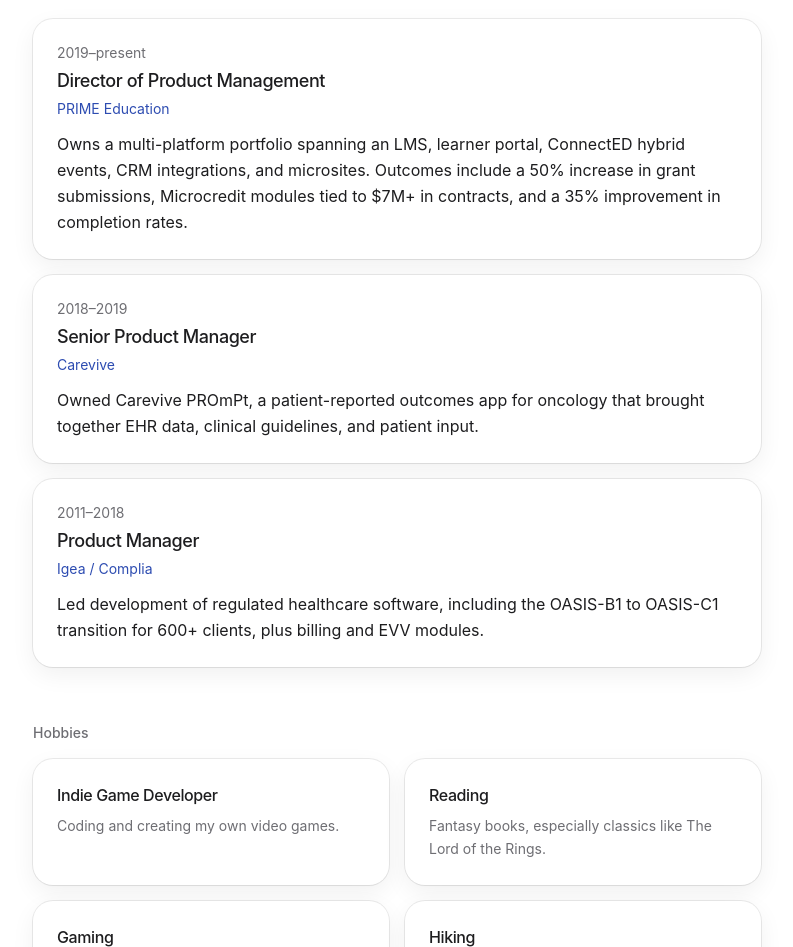
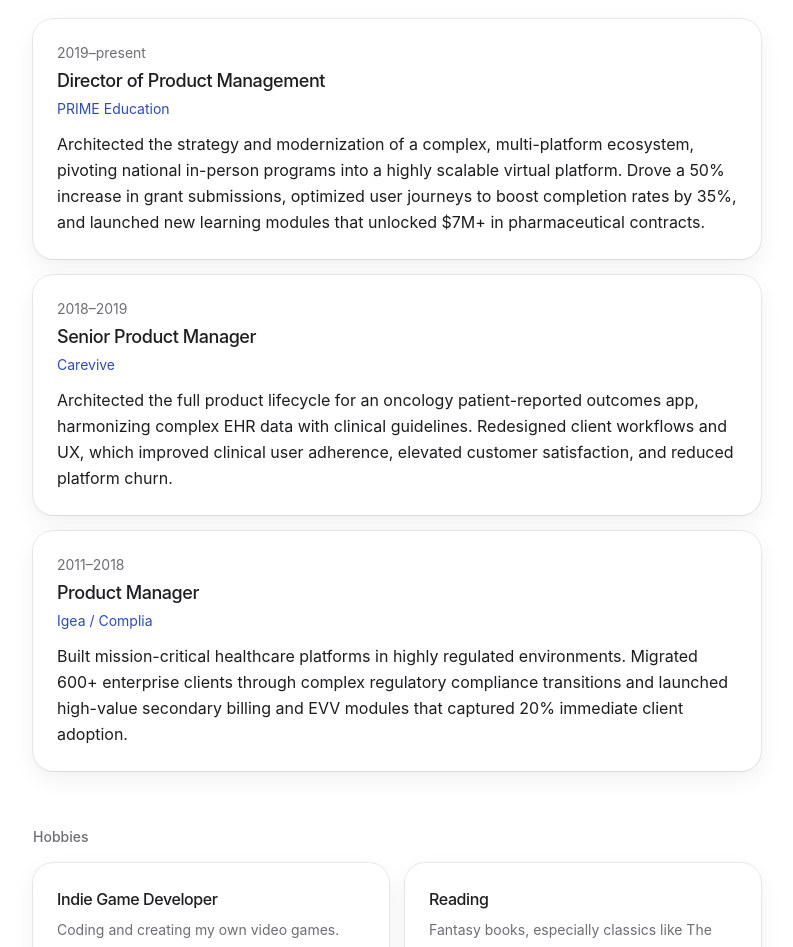
Before and after one commit to Baltindors/leosan-info, a Vue app: page / in a window 1280 px wide. Shown: the part 960-1907 px from the top of the page, without its empty margins (243-1036 px from the left). Built offline with nearby package versions, Linux system fonts and the light colour scheme.

Commit message:
updated descriptions

```diff
--- a/src/data/profile.js
+++ b/src/data/profile.js
@@ -41,21 +41,21 @@ export const profile = {
       role: 'Director of Product Management',
       dates: '2019–present',
       summary:
-        'Owns a multi-platform portfolio spanning an LMS, learner portal, ConnectED hybrid events, CRM integrations, and microsites. Outcomes include a 50% increase in grant submissions, Microcredit modules tied to $7M+ in contracts, and a 35% improvement in completion rates.',
+        'Architected the strategy and modernization of a complex, multi-platform ecosystem, pivoting national in-person programs into a highly scalable virtual platform. Drove a 50% increase in grant submissions, optimized user journeys to boost completion rates by 35%, and launched new learning modules that unlocked $7M+ in pharmaceutical contracts.',
     },
     {
       org: 'Carevive',
       role: 'Senior Product Manager',
       dates: '2018–2019',
       summary:
-        'Owned Carevive PROmPt, a patient-reported outcomes app for oncology that brought together EHR data, clinical guidelines, and patient input.',
+        'Architected the full product lifecycle for an oncology patient-reported outcomes app, harmonizing complex EHR data with clinical guidelines. Redesigned client workflows and UX, which improved clinical user adherence, elevated customer satisfaction, and reduced platform churn.',
     },
     {
       org: 'Igea / Complia',
       role: 'Product Manager',
       dates: '2011–2018',
       summary:
-        'Led development of regulated healthcare software, including the OASIS-B1 to OASIS-C1 transition for 600+ clients, plus billing and EVV modules.',
+        'Built mission-critical healthcare platforms in highly regulated environments. Migrated 600+ enterprise clients through complex regulatory compliance transitions and launched high-value secondary billing and EVV modules that captured 20% immediate client adoption.',
     },
   ],
   hobbies: [
```
